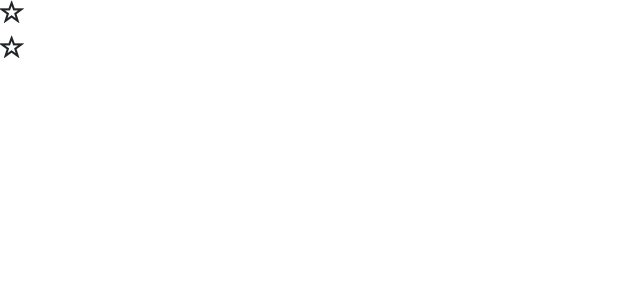
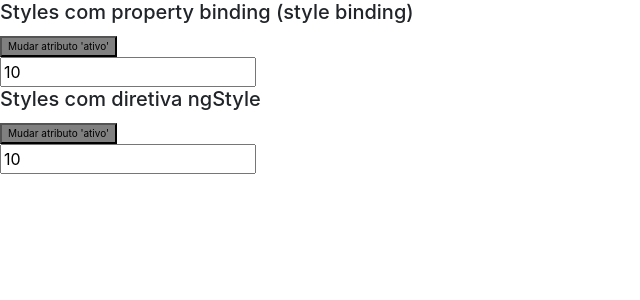
Before and after one commit to fabiodaemon/cursoAngularLoiane, an Angular app in the folder diretivas/: page / in a window 1280 px wide. Shown: the top 300 px of the page, without its empty margins (0-640 px from the left). Built offline with nearby package versions, Linux system fonts and the light colour scheme.

Commit message:
ngstyle e property binding

```diff
--- a/diretivas/src/app/app.component.html
+++ b/diretivas/src/app/app.component.html
@@ -1 +1 @@
-<app-diretive-ngclass></app-diretive-ngclass>
+<app-diretive-ngstyle></app-diretive-ngstyle>
--- /dev/null
+++ b/diretivas/src/app/diretive-ngstyle/diretive-ngstyle.component.html
@@ -0,0 +1,31 @@
+<h5>Styles com property binding (style binding)</h5>
+
+<button
+    [style.backgroundColor]="ativo ? 'blue' : 'gray'"
+    [style.color]="ativo ? 'white' : 'black'"
+    [style.fontWeight]="ativo ? 'bold' : 'normal'"
+    [style.fontSize]="tamanhoFonte + 'px'"
+    (click)="mudarAtivo()"
+    > Mudar atributo 'ativo'
+</button>
+
+<br>
+
+
+<input type="text" [(ngModel)]="tamanhoFonte"><h5>Styles com diretiva ngStyle</h5>
+
+<!-- o parenteses e opcional no ativo blue gray -->
+<button
+    [ngStyle]="{
+        'backgroundColor': (ativo ? 'blue' : 'gray'),
+        'color': (ativo ? 'white' : 'black'),
+        'fontWeight': (ativo ? 'bold' : 'normal'),
+        'fontSize': tamanhoFonte + 'px'
+    }"
+    (click)="mudarAtivo()"
+    > Mudar atributo 'ativo'
+</button>
+
+<br>
+
+<input type="text" [(ngModel)]="tamanhoFonte">
--- /dev/null
+++ b/diretivas/src/app/diretive-ngstyle/diretive-ngstyle.component.ts
@@ -0,0 +1,22 @@
+import { Component, OnInit } from '@angular/core';
+
+@Component({
+  selector: 'app-diretive-ngstyle',
+  templateUrl: './diretive-ngstyle.component.html',
+  styleUrls: ['./diretive-ngstyle.component.css']
+})
+export class DiretiveNgstyleComponent implements OnInit {
+
+  ativo: boolean = false;
+  tamanhoFonte: number = 10;
+
+  constructor() { }
+
+  ngOnInit() {
+  }
+
+  mudarAtivo(){
+    this.ativo = !this.ativo;
+  }
+
+}
--- a/diretivas/src/index.html
+++ b/diretivas/src/index.html
@@ -6,7 +6,6 @@
   <base href="/">
   <meta name="viewport" content="width=device-width, initial-scale=1">
   <link rel="icon" type="image/x-icon" href="favicon.ico">
-  <link rel="stylesheet" href="https://maxcdn.bootstrapcdn.com/bootstrap/3.3.7/css/bootstrap.min.css" integrity="sha384-BVYiiSIFeK1dGmJRAkycuHAHRg32OmUcww7on3RYdg4Va+PmSTsz/K68vbdEjh4u" crossorigin="anonymous">
   <link rel="stylesheet" href="https://stackpath.bootstrapcdn.com/bootstrap/4.4.1/css/bootstrap.min.css" integrity="sha384-Vkoo8x4CGsO3+Hhxv8T/Q5PaXtkKtu6ug5TOeNV6gBiFeWPGFN9MuhOf23Q9Ifjh" crossorigin="anonymous">
   <script src="https://code.jquery.com/jquery-3.4.1.slim.min.js" integrity="sha384-J6qa4849blE2+poT4WnyKhv5vZF5SrPo0iEjwBvKU7imGFAV0wwj1yYfoRSJoZ+n" crossorigin="anonymous"></script>
   <script src="https://cdn.jsdelivr.net/npm/popper.js@1.16.0/dist/umd/popper.min.js" integrity="sha384-Q6E9RHvbIyZFJoft+2mJbHaEWldlvI9IOYy5n3zV9zzTtmI3UksdQRVvoxMfooAo" crossorigin="anonymous"></script>
```
Also changed, not shown: diretivas/src/app/app.module.ts (+6 -2 lines), diretivas/src/app/diretive-ngstyle/diretive-ngstyle.component.css (added), 1 other file (tests, documents, lock files or other folders).
